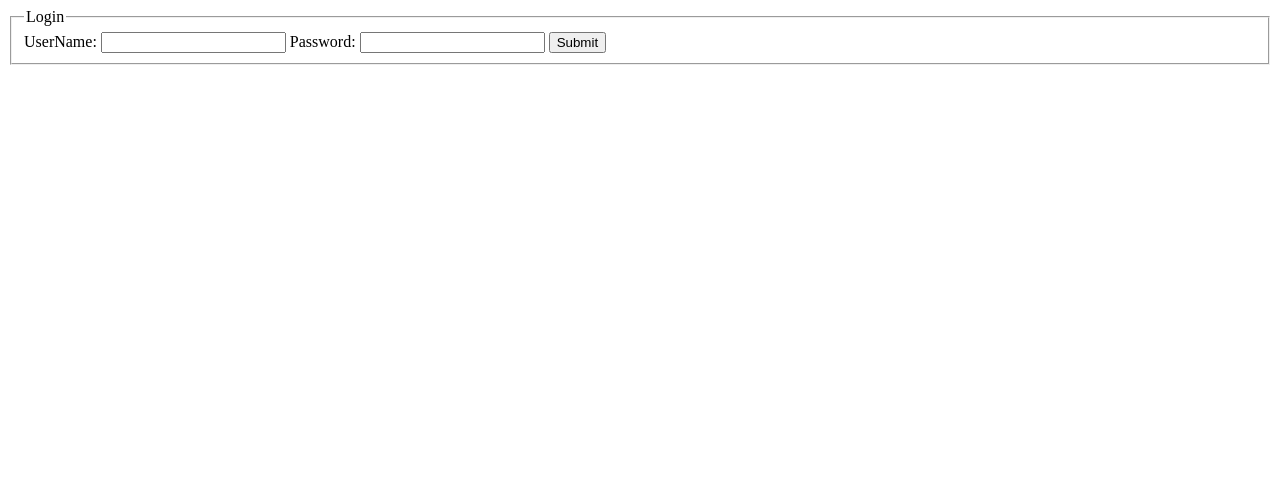
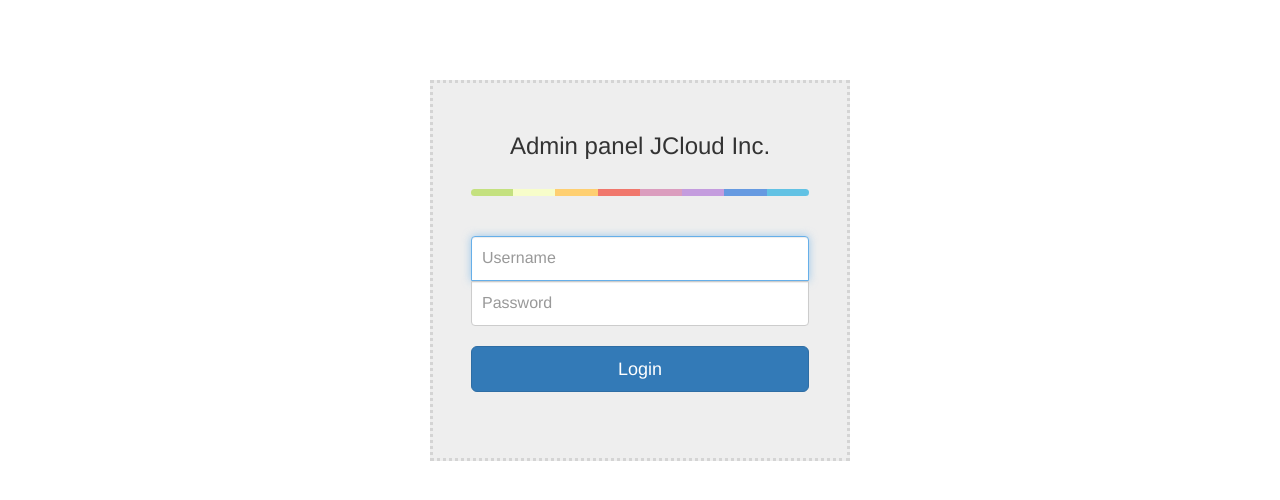
Before and after one commit to JoeyHaalboom/CloudStorageDashboard, a PHP site: page / in a window 1280 px wide. Shown: the top 500 px of the page. Run offline with PHP 8.4, Linux system fonts and the light colour scheme; some libraries are stand-ins or nearby versions.

Commit message:
Update Login page and graph color change

```diff
--- /dev/null
+++ b/css/login.css
@@ -0,0 +1,47 @@
+.wrapper {
+	margin-top: 80px;
+	margin-bottom: 20px;
+}
+
+.form-signin {
+  max-width: 420px;
+  padding: 30px 38px 66px;
+  margin: 0 auto;
+  background-color: #eee;
+  border: 3px dotted rgba(0,0,0,0.1);
+  }
+
+.form-signin-heading {
+  text-align:center;
+  margin-bottom: 30px;
+}
+
+.form-control {
+  position: relative;
+  font-size: 16px;
+  height: auto;
+  padding: 10px;
+}
+
+input[type="text"] {
+  margin-bottom: 0px;
+  border-bottom-left-radius: 0;
+  border-bottom-right-radius: 0;
+}
+
+input[type="password"] {
+  margin-bottom: 20px;
+  border-top-left-radius: 0;
+  border-top-right-radius: 0;
+}
+
+.colorgraph {
+  height: 7px;
+  border-top: 0;
+  background: #c4e17f;
+  border-radius: 5px;
+  background-image: -webkit-linear-gradient(left, #c4e17f, #c4e17f 12.5%, #f7fdca 12.5%, #f7fdca 25%, #fecf71 25%, #fecf71 37.5%, #f0776c 37.5%, #f0776c 50%, #db9dbe 50%, #db9dbe 62.5%, #c49cde 62.5%, #c49cde 75%, #669ae1 75%, #669ae1 87.5%, #62c2e4 87.5%, #62c2e4);
+  background-image: -moz-linear-gradient(left, #c4e17f, #c4e17f 12.5%, #f7fdca 12.5%, #f7fdca 25%, #fecf71 25%, #fecf71 37.5%, #f0776c 37.5%, #f0776c 50%, #db9dbe 50%, #db9dbe 62.5%, #c49cde 62.5%, #c49cde 75%, #669ae1 75%, #669ae1 87.5%, #62c2e4 87.5%, #62c2e4);
+  background-image: -o-linear-gradient(left, #c4e17f, #c4e17f 12.5%, #f7fdca 12.5%, #f7fdca 25%, #fecf71 25%, #fecf71 37.5%, #f0776c 37.5%, #f0776c 50%, #db9dbe 50%, #db9dbe 62.5%, #c49cde 62.5%, #c49cde 75%, #669ae1 75%, #669ae1 87.5%, #62c2e4 87.5%, #62c2e4);
+  background-image: linear-gradient(to right, #c4e17f, #c4e17f 12.5%, #f7fdca 12.5%, #f7fdca 25%, #fecf71 25%, #fecf71 37.5%, #f0776c 37.5%, #f0776c 50%, #db9dbe 50%, #db9dbe 62.5%, #c49cde 62.5%, #c49cde 75%, #669ae1 75%, #669ae1 87.5%, #62c2e4 87.5%, #62c2e4);
+}
--- a/dashboard.php
+++ b/dashboard.php
@@ -47,7 +47,7 @@
                 </a>
               </li>
               <li class="nav-item">
-                <a class="nav-link" href="#">
+                <a class="nav-link" href="users.php">
                   <span data-feather="users"></span>
                   Users
                 </a>
@@ -84,7 +84,7 @@
         datasets: [{
           label:"Filetypes",
           data: <?php echo json_encode(filePercentage($conn));?>,
-          backgroundColor: ["#0074D9", "#FF4136", "#2ECC40", "#FF851B", "#7FDBFF", "#B10DC9", "#FFDC00", "#001f3f", "#39CCCC", "#01FF70", "#85144b", "#F012BE", "#3D9970"]
+          backgroundColor: ["#ff0000", "#e6001a", "#cc0033", "#b2004c", "#990066", "#8c0073", "#800080", "#660099", "#4000bf", "#4d00b2", "#3300cc", "#1900e6", "#0000ff"]
         }],
         labels: <?php echo json_encode(fileTypes($conn));?>
       },
--- a/index.php
+++ b/index.php
@@ -8,16 +8,25 @@ if(checkIfLoggedIn()) {
 ?>
 
 <html>
+  <head>
+    <link href="//maxcdn.bootstrapcdn.com/bootstrap/3.3.0/css/bootstrap.min.css" rel="stylesheet" id="bootstrap-css">
+    <script src="//maxcdn.bootstrapcdn.com/bootstrap/3.3.0/js/bootstrap.min.js"></script>
+    <script src="//code.jquery.com/jquery-1.11.1.min.js"></script>
+    <link rel="stylesheet" href="css/login.css">
+  </head>
   <main>
-    <form id='login' action='login.php' method='post' accept-charset='UTF-8'>
-      <fieldset >
-        <legend>Login</legend>
-        <label for='username' >UserName:</label>
-        <input type='text' name='username' id='username'/>
-        <label for='password' >Password:</label>
-        <input type='password' name='password' id='password'/>
-        <input type='submit'/>
-      </fieldset>
-    </form>
+    <div class = "container">
+    	<div class="wrapper">
+    		<form action="login.php" id='login' method="post" name="Login_Form" accept-charset='UTF-8' class="form-signin">
+    		    <h3 class="form-signin-heading">Admin panel JCloud Inc.</h3>
+    			  <hr class="colorgraph"><br>
+
+    			  <input type="text" class="form-control" name="username" placeholder="Username" required="" autofocus="" />
+    			  <input type="password" class="form-control" name="password" placeholder="Password" required=""/>
+
+    			  <button class="btn btn-lg btn-primary btn-block"  name="Submit" value="Login" type="Submit">Login</button>
+    		</form>
+    	</div>
+    </div>
   </main>
 </html>
--- a/php/formule.php
+++ b/php/formule.php
@@ -9,7 +9,7 @@
 
   function filePercentage($conn) {
     $types = getFileTypeInfo($conn);
-    $tmp = array_count_values($types); //
+    $tmp = array_count_values($types);
     $type = array_unique($types);
     $finalarray = array_values($type); //Retuns array with unique file names
 
```
Also changed, not shown: login.php (+2 -5 lines), css/main.css (deleted), js/main.js (deleted), users.php (added).
